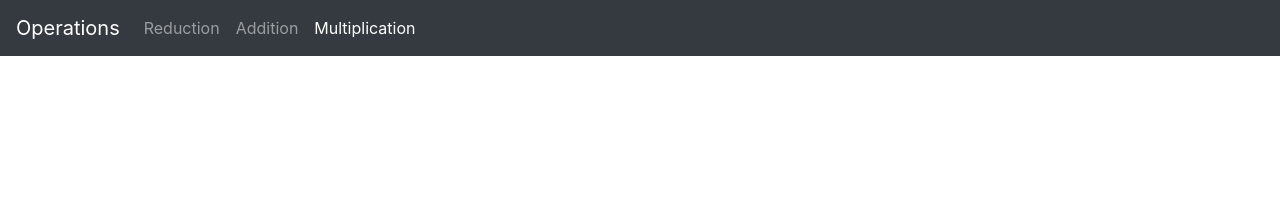
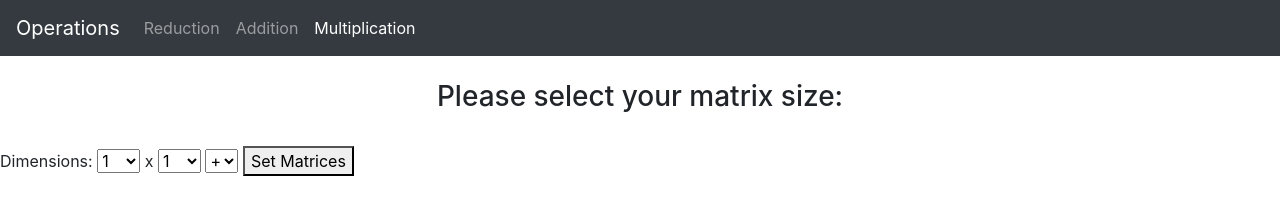
Before and after one commit to mo-morgan/Matrix-Operations, a plain HTML site: page multiply/index.html in a window 1280 px wide. Drawn offline with nearby package versions, Linux system fonts and the light colour scheme.

Commit message:
Updated matrix brackets

```diff
--- a/multiply/index.html
+++ b/multiply/index.html
@@ -30,5 +30,124 @@
 			</li>
 		</ul>
 	</nav>
+	<!--Main-->
+	<br>
+	<h3 class="text-center">Please select your matrix size:</h3>
+	<br>
+	<!--Select-->
+	<div class="field" id ="topPart">
+		<span>Dimensions: </span>
+		<select name="row" id="rowID">
+			<option value="1">1</option>
+			<option value="2">2</option>
+			<option value="3">3</option>
+			<option value="4">4</option>
+			<option value="5">5</option>
+			<option value="6">6</option>
+			<option value="7">7</option>
+			<option value="8">8</option>
+			<option value="9">9</option>
+			<option value="10">10</option>
+			<option value="11">11</option>
+			<option value="12">12</option>
+			<option value="13">13</option>
+			<option value="14">14</option>
+			<option value="15">15</option>
+			<option value="16">16</option>
+			<option value="17">17</option>
+			<option value="18">18</option>
+			<option value="19">19</option>
+			<option value="20">20</option>
+			<option value="21">21</option>
+			<option value="22">22</option>
+			<option value="23">23</option>
+			<option value="24">24</option>
+			<option value="25">25</option>
+			<option value="26">26</option>
+			<option value="27">27</option>
+			<option value="28">28</option>
+			<option value="29">29</option>
+			<option value="30">30</option>
+			<option value="32">31</option>
+			<option value="32">32</option>
+			<option value="33">33</option>
+			<option value="34">34</option>
+			<option value="35">35</option>
+			<option value="36">36</option>
+			<option value="37">37</option>
+			<option value="38">38</option>
+			<option value="39">39</option>
+			<option value="40">40</option>
+			<option value="41">41</option>
+			<option value="42">42</option>
+			<option value="43">43</option>
+			<option value="44">44</option>
+			<option value="45">45</option>
+			<option value="46">46</option>
+			<option value="47">47</option>
+			<option value="48">48</option>
+			<option value="49">49</option>
+			<option value="50">50</option>
+		</select>
+		<span> x </span>
+		<select name="column" id="columnID">
+			<option value="1">1</option>
+			<option value="2">2</option>
+			<option value="3">3</option>
+			<option value="4">4</option>
+			<option value="5">5</option>
+			<option value="6">6</option>
+			<option value="7">7</option>
+			<option value="8">8</option>
+			<option value="9">9</option>
+			<option value="10">10</option>
+			<option value="11">11</option>
+			<option value="12">12</option>
+			<option value="13">13</option>
+			<option value="14">14</option>
+			<option value="15">15</option>
+			<option value="16">16</option>
+			<option value="17">17</option>
+			<option value="18">18</option>
+			<option value="19">19</option>
+			<option value="20">20</option>
+			<option value="21">21</option>
+			<option value="22">22</option>
+			<option value="23">23</option>
+			<option value="24">24</option>
+			<option value="25">25</option>
+			<option value="26">26</option>
+			<option value="27">27</option>
+			<option value="28">28</option>
+			<option value="29">29</option>
+			<option value="30">30</option>
+			<option value="32">31</option>
+			<option value="32">32</option>
+			<option value="33">33</option>
+			<option value="34">34</option>
+			<option value="35">35</option>
+			<option value="36">36</option>
+			<option value="37">37</option>
+			<option value="38">38</option>
+			<option value="39">39</option>
+			<option value="40">40</option>
+			<option value="41">41</option>
+			<option value="42">42</option>
+			<option value="43">43</option>
+			<option value="44">44</option>
+			<option value="45">45</option>
+			<option value="46">46</option>
+			<option value="47">47</option>
+			<option value="48">48</option>
+			<option value="49">49</option>
+			<option value="50">50</option>
+		</select>
+		<select name="operation" id="plusMinus">
+			<option value="+">+</option>
+			<option value="-">-</option>
+		</select>
+		<button type="button" onclick="setMatrices()">Set Matrices</button>
+	</div>
+
 </body>
 </html>
```
Also changed, not shown: addition/js/solve.js (+7 -4 lines), css/general.css (+28 -8 lines).
